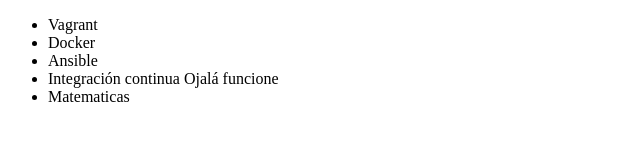
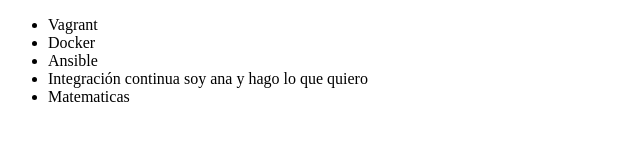
Before and after one commit to WaldoLoayza/repositorio-prueba, a plain HTML site: page index.html in a window 1280 px wide. Shown: the full height of the page, 0-640 px from the left. Drawn offline with Linux system fonts and the light colour scheme.

Commit message:
hago lo que me da la gana

```diff
--- a/index.html
+++ b/index.html
@@ -9,7 +9,7 @@
          <li> Vagrant </li>
          <li> Docker </li>
          <li> Ansible </li>
-         <li> Integración continua Ojalá funcione</li>
+         <li> Integración continua soy ana y hago lo que quiero</li>
          <li> Matematicas </li>
      </ul>
 </body>
```
